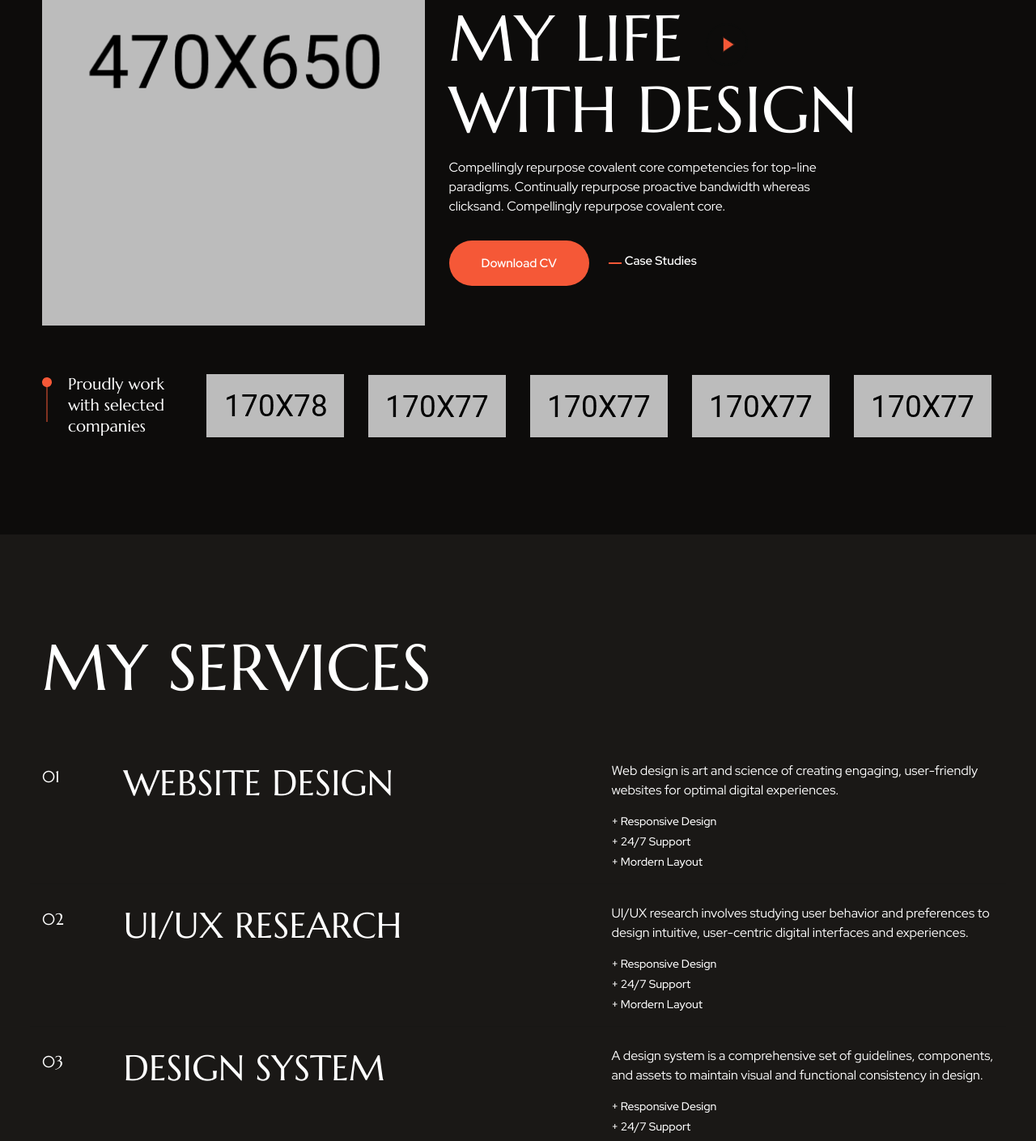
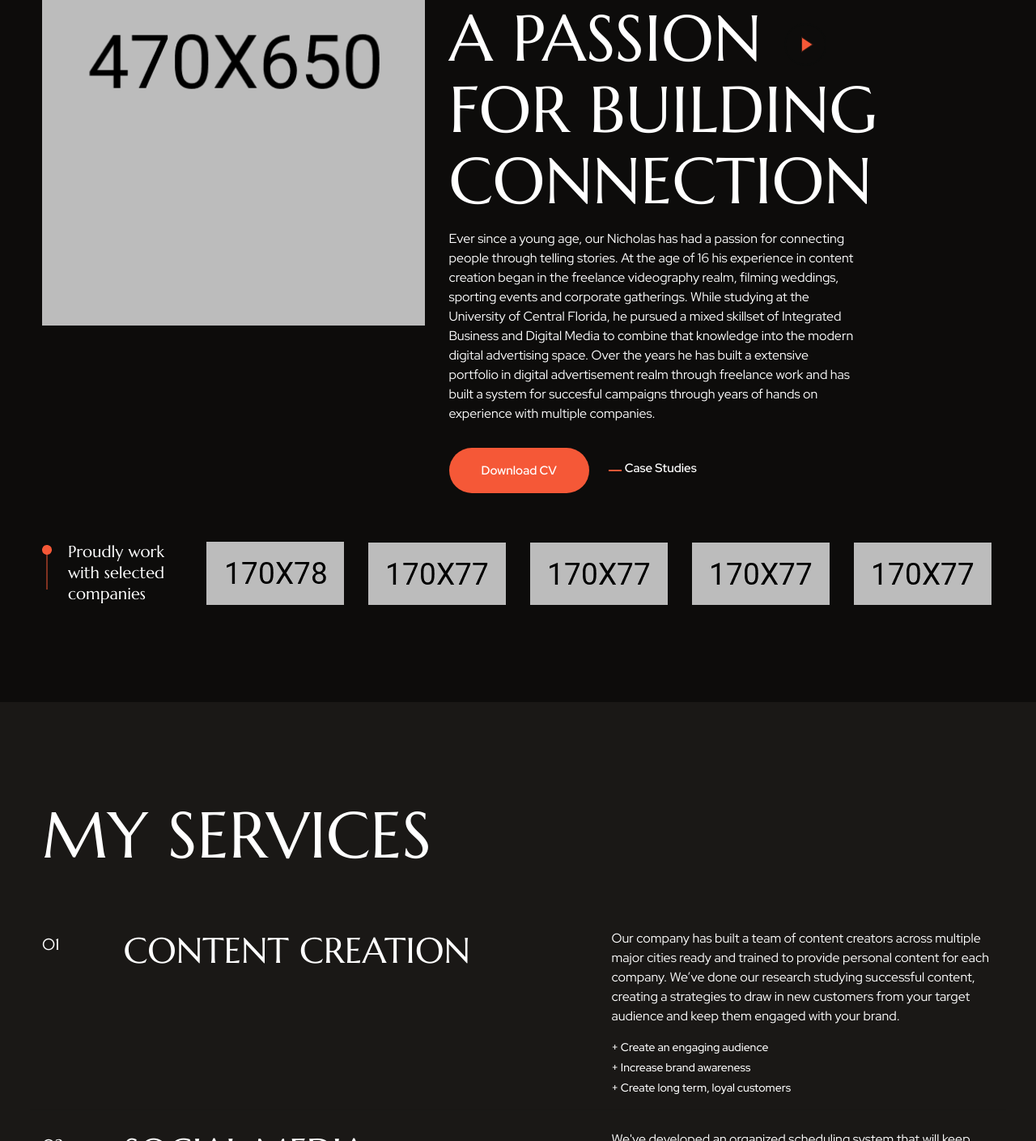
Before and after one commit to havenwoods/brooks-consulting-site, a plain HTML site: page martin-main/home-dark.html in a window 1280 px wide. Shown: the part 2239-3648 px from the top of the page at 81% size. Drawn offline with Linux system fonts and the light colour scheme; files whose address does not match are found by name.

Commit message:
Text changes 11/15/2023

```diff
--- a/martin-main/home-dark.html
+++ b/martin-main/home-dark.html
@@ -131,7 +131,7 @@
                         <h5>My Expertise Areas:</h5>
                         <ul class="skill-list">
                             <li>Content Creation</li>
-                            <li>Brand Identity Visualization</li>
+                            <li>Brand Development & Identity</li>
                             <li>Targeted Advertisement & Analytics</li>
                         </ul>
                     </div>
@@ -187,14 +187,15 @@
                             <div class="section-heading v-dark">
                                 <span>About myself</span>
                                 <h2>
-                                    MY LIFE <a href="#"><img src="./assets/images/icons/play-circle.png"
+                                    A PASSION <a href="#"><img src="./assets/images/icons/play-circle.png"
                                             alt="play-icon"></a> <br>
-                                    WITH DESIGN
+                                    FOR BUILDING CONNECTION
                                 </h2>
                             </div>
-                            <p class="text-white">Compellingly repurpose covalent core competencies for top-line
-                                paradigms. Continually
-                                repurpose proactive bandwidth whereas clicksand. Compellingly repurpose covalent core.
+                            <p class="text-white">Ever since a young age, our  Nicholas has had a passion for connecting people through telling stories. At the age of 16 his experience in content creation began in the freelance videography realm, filming weddings, sporting events and corporate gatherings.
+                                While studying at the University of Central Florida, he pursued a mixed skillset of Integrated Business and Digital Media to combine that knowledge into the modern digital advertising space. Over the years he has built a extensive portfolio in digital advertisement realm through freelance work and has built a system for succesful campaigns through years of hands on experience with multiple companies.
+
+
                             </p>
                             <div class="about__btn d-flex gap-4 flex-wrap align-items-center">
                                 <a href="./assets/example-cv.pdf" download="proposed_file_name" title="download Cv"
@@ -273,16 +274,17 @@
                     <div class="col-lg-6">
                         <h3 class="service-name v-dark">
                             <a href="#" data-fx="1" data-img="./assets/images/portfolio/feat-2.webp"
-                                class="block__title">WEBSITE DESIGN</a>
+                                class="block__title">CONTENT CREATION</a>
                         </h3>
                     </div>
                     <div class="col-lg-5">
-                        <p class="service-disc">Web design is art and science of creating engaging, user-friendly
-                            websites for optimal digital experiences.</p>
+                        <p class="service-disc">Our company has built a team of content creators across multiple major cities ready and trained to provide personal content for each company.
+
+                            We’ve done our research studying successful content, creating a strategies to draw in new customers from your target audience and keep them engaged with your brand.</p>
                         <ul class="service-list">
-                            <li>+ Responsive Design</li>
-                            <li>+ 24/7 Support</li>
-                            <li>+ Mordern Layout</li>
+                            <li>+ Create an engaging audience</li>
+                            <li>+ Increase brand awareness</li>
+                            <li>+ Create long term, loyal customers</li>
                         </ul>
                     </div>
 
@@ -294,16 +296,15 @@
                     <div class="col-lg-6">
                         <h3 class="service-name v-dark">
                             <a href="#" data-fx="1" data-img="./assets/images/portfolio/feat-3.webp"
-                                class="block__title">UI/UX research</a>
+                                class="block__title">SOCIAL MEDIA MANAGEMENT</a>
                         </h3>
                     </div>
                     <div class="col-lg-5">
-                        <p class="service-disc">UI/UX research involves studying user behavior and preferences to design
-                            intuitive, user-centric digital interfaces and experiences.</p>
+                        <p class="service-disc">We've developed an organized scheduling system that will keep you in the loop on all posts. Feel at ease looking over your campaign calendar, highlighting what types of content and who the target audience is. See something you'd like a change? Not a problem, Each post also comes with a complimentary revision. </p>
                         <ul class="service-list">
-                            <li>+ Responsive Design</li>
-                            <li>+ 24/7 Support</li>
-                            <li>+ Mordern Layout</li>
+                            <li>+ Extensive Analytics Reports</li>
+                            <li>+ Monthly Consultation Meetings</li>
+                            <li>+ Scheduled Post Calendar</li>
                         </ul>
                     </div>
 
@@ -315,7 +316,7 @@
                     <div class="col-lg-6">
                         <h3 class="service-name v-dark">
                             <a href="#" data-fx="1" data-img="./assets/images/portfolio/feat-1.webp"
-                                class="block__title">design system </a>
+                                class="block__title">BRAND DEVELOPMENT </a>
                         </h3>
                     </div>
                     <div class="col-lg-5">
@@ -910,25 +911,25 @@
                 class="footer-bottom-content d-flex align-items-center flex-wrap gap-lg-4 gap-3 flex-column flex-lg-row mt-5">
                 <div class="footer-social-wrap me-lg-auto">
                     <div class="footer-email">
-                        <a href="mailto:martin@example.com"><span class="wave">👋</span> martin@example.com</a>
+                        <a href="mailto:martin@example.com"><span class="wave">👋</span> Nick@BrooksCreativeConsulting.com</a>
                     </div>
                 </div>
                 <ul class="footer-social-links text-lg-start text-center">
                     <li>
                         <a href="#">Behance</a>
-                        <span>@martindesign</span>
+                        <span>@BrooksCreative</span>
                     </li>
                     <li>
                         <a href="#">Instagram</a>
-                        <span>@martindesign</span>
+                        <span>@BrooksCreative</span>
                     </li>
                     <li>
                         <a href="#">Twitter</a>
-                        <span>@martindesign</span>
+                        <span>@BrooksCreative</span>
                     </li>
                     <li>
                         <a href="#">Dribbble</a>
-                        <span>@martindesign</span>
+                        <span>@BrooksCreative</span>
                     </li>
                 </ul>
             </div>
```
